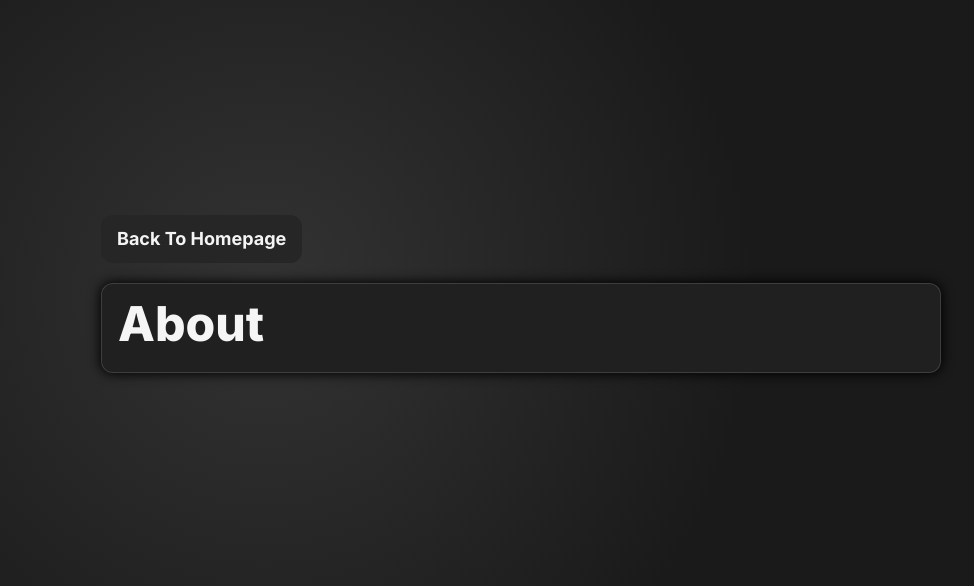
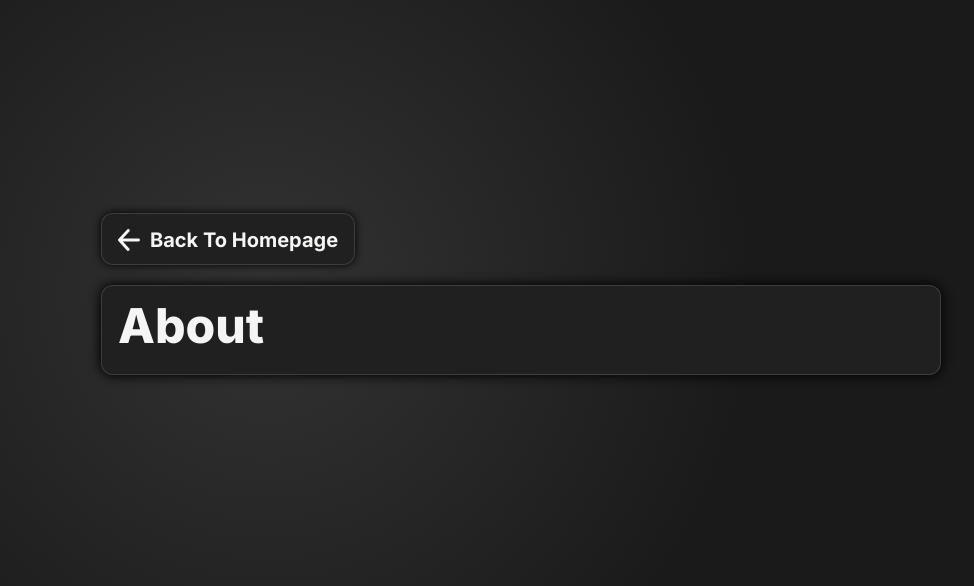
Before and after one commit to vik-ma/portfolio, a Next.js app: page /about in a window 1280 px wide. Shown: the part 106-692 px from the top of the page, without its empty margins (119-1093 px from the left). Built offline with nearby package versions, Linux system fonts and the light colour scheme.

Commit message:
Added BackArrow to Back button in about page

```diff
--- a/app/about/page.tsx
+++ b/app/about/page.tsx
@@ -1,12 +1,18 @@
 import Link from "next/link";
+import BackArrow from "../icons/BackArrow";
 
 export default function About() {
   return (
     <div className="flex h-screen justify-center items-center">
       <div>
         <Link href="/">
-          <button className="mb-5 py-2.5 px-4 rounded-xl font-bold text-lg text-zinc-100 bg-neutral-800 hover:bg-neutral-700">
-            Back To Homepage
+          <button className="single-page-back-button mb-5 py-2.5 px-4 rounded-xl font-bold text-xl text-stone-100 hover:bg-stone-700">
+            <span className="inline-block align-middle">
+              <BackArrow />
+            </span>
+            <span className="inline-block align-middle ml-2.5">
+              Back To Homepage
+            </span>
           </button>
         </Link>
         <div className="px-4 py-3 md:py-4 rounded-xl max-md:text-center project-page-container">
```
